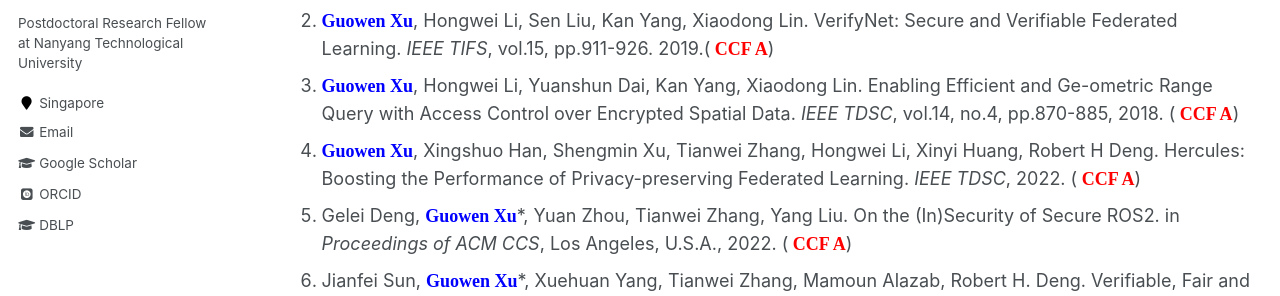
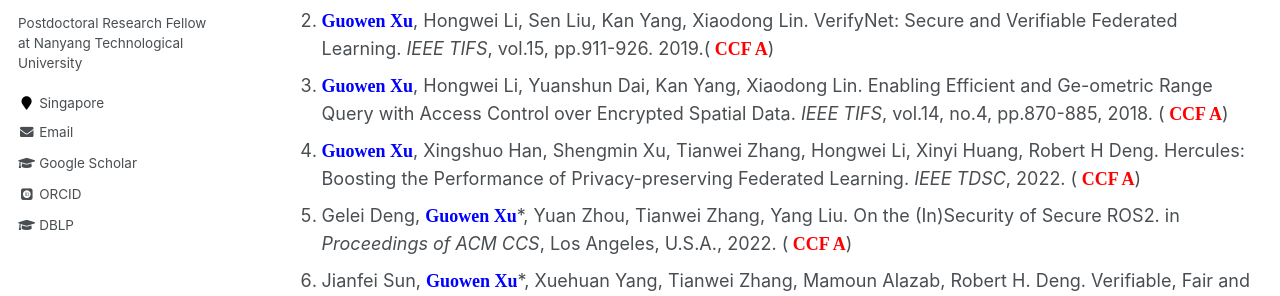
Before and after one commit to Guowen-xu/guowen-xu.github.io, a Jekyll site: the page built from _pages/publications.md, in a window 1280 px wide and 900 px high. Shown: the part 375-671 px from the top of the window. Built offline with Jekyll 4.4.1, drawn with Linux system fonts in a browser that asks for light colours; some web fonts are replaced.

Commit message:
Update publications.md

```diff
--- a/_pages/publications.md
+++ b/_pages/publications.md
@@ -16,7 +16,7 @@ You can find my articles on my [Google Scholar](https://scholar.google.com.hk/ci
 
 1. **<font face="Times New Roman" color=blue size=4> Guowen Xu</font>**, Hongwei Li, Yun Zhang, Shengmin Xu, Jianting Ning, Robert H. Deng. Privacy-preserving Federated Deep Learning with Irregular Users. *IEEE TDSC*, 2020. (**<font face="Times New Roman" color=red size=4> CCF A</font>**)
 2. **<font face="Times New Roman" color=blue size=4> Guowen Xu</font>**, Hongwei Li, Sen Liu, Kan Yang, Xiaodong Lin. VerifyNet: Secure and Verifiable Federated Learning. *IEEE TIFS*, vol.15, pp.911-926. 2019.(**<font face="Times New Roman" color=red size=4> CCF A</font>**)
-3. **<font face="Times New Roman" color=blue size=4> Guowen Xu</font>**, Hongwei Li, Yuanshun Dai, Kan Yang, Xiaodong Lin. Enabling Efficient and Ge-ometric Range Query with Access Control over Encrypted Spatial Data. *IEEE TDSC*, vol.14, no.4, pp.870-885, 2018. (**<font face="Times New Roman" color=red size=4> CCF A</font>**)
+3. **<font face="Times New Roman" color=blue size=4> Guowen Xu</font>**, Hongwei Li, Yuanshun Dai, Kan Yang, Xiaodong Lin. Enabling Efficient and Ge-ometric Range Query with Access Control over Encrypted Spatial Data. *IEEE TIFS*, vol.14, no.4, pp.870-885, 2018. (**<font face="Times New Roman" color=red size=4> CCF A</font>**)
 4. **<font face="Times New Roman" color=blue size=4> Guowen Xu</font>**, Xingshuo Han, Shengmin Xu, Tianwei Zhang, Hongwei Li, Xinyi Huang, Robert H Deng. Hercules: Boosting the Performance of Privacy-preserving Federated Learning. *IEEE TDSC*, 2022. (**<font face="Times New Roman" color=red size=4> CCF A</font>**)
 5. Gelei Deng, **<font face="Times New Roman" color=blue size=4> Guowen Xu</font>**\*, Yuan Zhou, Tianwei Zhang, Yang Liu. On the (In)Security of Secure ROS2. in *Proceedings of ACM CCS*, Los Angeles, U.S.A., 2022. (**<font face="Times New Roman" color=red size=4> CCF A</font>**)
 6. Jianfei Sun, **<font face="Times New Roman" color=blue size=4> Guowen Xu</font>**\*, Xuehuan Yang, Tianwei Zhang, Mamoun Alazab, Robert H. Deng. Verifiable, Fair and Privacy-preserving Broadcast Authorization for Flexible Data Sharing in Clouds. *IEEE TIFS*, 2022.(**<font face="Times New Roman" color=red size=4> CCF A</font>**)
```
